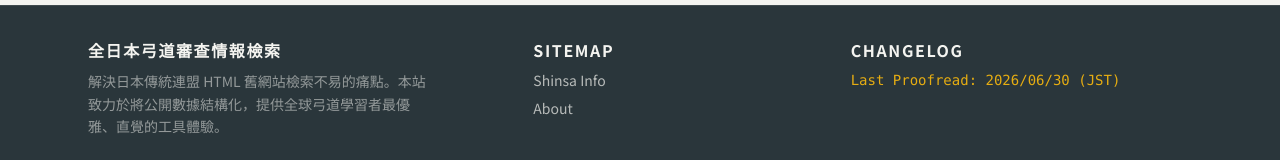
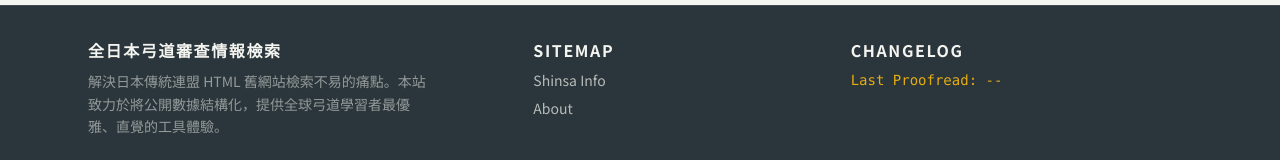
Before and after one commit to ckwhen/kyudo-tori, a Next.js app: page /en in a window 1280 px wide. Shown: the part 549-709 px from the top of the page. Built offline with nearby package versions, Linux system fonts and the light colour scheme; no server answers; the database is empty.

Commit message:
feat: add latestSyncAt

```diff
--- a/app/[locale]/layout.tsx
+++ b/app/[locale]/layout.tsx
@@ -5,6 +5,7 @@ import { getMessages } from 'next-intl/server';
 import { notFound } from 'next/navigation';
 import { routing, Locale } from '@/i18n/routing';
 import { Header, Footer } from '@/shared/components';
+import { services as shinsaServices } from '@/features/shinsa';
 
 import "@/app/globals.css";
 
@@ -40,6 +41,7 @@ export default async function LocaleLayout({
   }
 
   const messages = await getMessages();
+  const latestSyncAt = await shinsaServices.getLatestSyncAt();
 
   return (
     <html lang={locale} className={`${sansJP.variable} ${serifJP.variable}`}>
@@ -51,7 +53,9 @@ export default async function LocaleLayout({
             {children}
           </div>
 
-          <Footer />
+          <Footer
+            latestSyncAt={latestSyncAt}
+          />
         </NextIntlClientProvider>
       </body>
     </html>
--- a/features/shinsa/service.ts
+++ b/features/shinsa/service.ts
@@ -1,6 +1,6 @@
 import {
   sql, asc, inArray,
-  eq, lt, and, gte,
+  eq, lt, and, gte, desc
 } from "drizzle-orm";
 import { addMonths, formatISO } from "date-fns";
 import { db } from "@/database";
@@ -169,3 +169,13 @@ export async function getFilterOptionsGroup() {
     ranks: rawRanks
   };
 }
+
+export async function getLatestSyncAt(): Promise<string | null> {
+  const [ latestShinsa ] = await db
+    .select({ updatedAt: shinsas.updatedAt })
+    .from(shinsas)
+    .orderBy(desc(shinsas.updatedAt))
+    .limit(1)
+
+  return latestShinsa?.updatedAt ? latestShinsa.updatedAt.toISOString() : null
+}
--- a/shared/components/Footer.tsx
+++ b/shared/components/Footer.tsx
@@ -1,8 +1,26 @@
+import { useTranslations, useFormatter } from 'next-intl';
 import { Link } from '@/i18n/navigation';
-import { useTranslations } from 'next-intl';
 
-export default function Footer() {
+type Props = {
+  latestSyncAt: string | null,
+}
+
+export default function Footer({ latestSyncAt }: Props) {
+  const format = useFormatter();
   const t = useTranslations('LandingPage.footer');
+
+  let formatLatestSyncAt = '--';
+  if (latestSyncAt) {
+    const parsedDate = new Date(latestSyncAt);
+
+    formatLatestSyncAt = format.dateTime(parsedDate, {
+        year: 'numeric',
+        month: 'long',
+        day: 'numeric',
+        timeZone: 'Etc/UTC',
+        timeZoneName: 'short',
+      });
+  }
 
   return (
     <footer className="bg-ink text-canvas/70 border-t border-canvas/10 py-8 mt-auto">
@@ -36,7 +54,7 @@ export default function Footer() {
           </h4>
           <div className="font-mono text-sm">
             <div className="text-gold">
-              {t('lastProofread', { date: '2026/06/30 (JST)' })}
+              {t('lastProofread', { date: formatLatestSyncAt })}
             </div>
           </div>
         </div>
```
